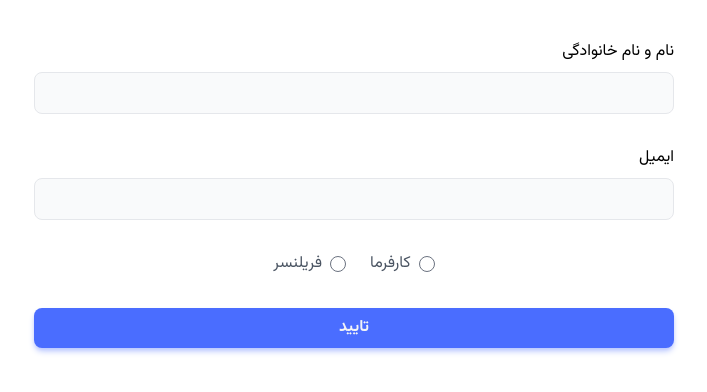
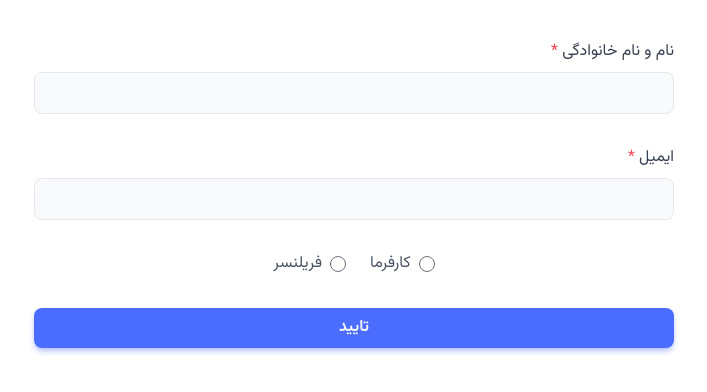
Before and after one commit to maryamsalamatL/freelancer-app, a React (Vite) app: page /complete-profile in a window 1280 px wide. Shown: the top 392 px of the page, without its empty margins (366-1073 px from the left). Built offline with nearby package versions, Linux system fonts and the light colour scheme.

Commit message:
feat: form validation using react-hook-form

```diff
--- a/package.json
+++ b/package.json
@@ -14,6 +14,7 @@
     "axios": "^1.7.7",
     "react": "^18.3.1",
     "react-dom": "^18.3.1",
+    "react-hook-form": "^7.53.1",
     "react-hot-toast": "^2.4.1",
     "react-icons": "^5.3.0",
     "react-loader-spinner": "^6.1.6",
--- a/src/features/authentication/AuthContainer.jsx
+++ b/src/features/authentication/AuthContainer.jsx
@@ -4,10 +4,16 @@ import CheckOTPForm from "./CheckOTPForm";
 import { useMutation } from "@tanstack/react-query";
 import toast from "react-hot-toast";
 import { getOtp } from "../../services/authService";
+import { useForm } from "react-hook-form";
 
 export default function AuthContainer() {
   const [step, setStep] = useState(1);
-  const [phoneNumber, setPhoneNumber] = useState("");
+  const {
+    register,
+    formState: { errors },
+    handleSubmit,
+    getValues,
+  } = useForm();
   const {
     mutateAsync,
     isPending: isSendingOtp,
@@ -16,8 +22,7 @@ export default function AuthContainer() {
     mutationFn: getOtp,
   });
 
-  const handleSendOtp = async (e) => {
-    e.preventDefault();
+  const handleSendOtp = async ({ phoneNumber }) => {
     try {
       const data = await mutateAsync({ phoneNumber });
       setStep(2);
@@ -32,18 +37,18 @@ export default function AuthContainer() {
       case 1:
         return (
           <SendOTPForm
-            onSendOtp={handleSendOtp}
+            onSendOtp={handleSubmit(handleSendOtp)}
             isSendingOtp={isSendingOtp}
-            phoneNumber={phoneNumber}
-            onChange={(e) => setPhoneNumber(e.target.value)}
+            register={register}
+            errors={errors}
           />
         );
       case 2:
         return (
           <CheckOTPForm
-            phoneNumber={phoneNumber}
+            phoneNumber={getValues("phoneNumber")}
             onBack={() => setStep((s) => s - 1)}
-            onResendOtp={handleSendOtp}
+            onResendOtp={handleSubmit(handleSendOtp)}
             otpResponse={otpResponse}
           />
         );
--- a/src/features/authentication/CompleteProfileForm.jsx
+++ b/src/features/authentication/CompleteProfileForm.jsx
@@ -6,24 +6,24 @@ import { completeProfile } from "../../services/authService";
 import toast from "react-hot-toast";
 import Loading from "../../ui/Loading";
 import { useNavigate } from "react-router-dom";
+import { useForm } from "react-hook-form";
 
 export default function CompleteProfileForm() {
-  const [name, setName] = useState("");
-  const [email, setEmail] = useState("");
-  const [role, setRole] = useState("");
+  const {
+    register,
+    formState: { errors },
+    handleSubmit,
+    watch,
+  } = useForm();
   const navigate = useNavigate();
   const { mutateAsync, isPending } = useMutation({
     mutationFn: completeProfile,
   });
 
-  const handleCompleteProfile = async (e) => {
-    e.preventDefault();
+  const handleCompleteProfile = async (data) => {
+    // data => { email, name, role }
     try {
-      const { user, message } = await mutateAsync({
-        email,
-        name,
-        role,
-      });
+      const { user, message } = await mutateAsync(data);
       toast.success(message);
 
       if (user.status !== 2) {
@@ -39,36 +39,58 @@ export default function CompleteProfileForm() {
 
   return (
     <div className="w-full sm:max-w-screen-sm">
-      <form className="space-y-8" onSubmit={handleCompleteProfile}>
+      <form
+        className="space-y-8"
+        onSubmit={handleSubmit(handleCompleteProfile)}
+      >
         <TextField
           label="نام و نام خانوادگی"
           name="name"
-          value={name}
-          onChange={(e) => setName(e.target.value)}
+          register={register}
+          validationSchema={{ required: "نام ضروری است" }}
+          errors={errors}
+          required
         />
         <TextField
           label="ایمیل"
           name="email"
-          value={email}
-          onChange={(e) => setEmail(e.target.value)}
+          register={register}
+          validationSchema={{
+            required: "ایمیل ضروری است",
+            pattern: {
+              value: /^[A-Z0-9._%+-]+@[A-Z0-9.-]+\.[A-Z]{2,}$/i,
+              message: "ایمیل نامعتبر است",
+            },
+          }}
+          errors={errors}
+          required
         />
+        <div>
           <div className="flex justify-center gap-x-6">
             <RadioInput
               name="role"
               value="OWNER"
               label="کارفرما"
               id="OWNER"
-            onChange={(e) => setRole(e.target.value)}
-            checked={role === "OWNER"}
+              watch={watch}
+              register={register}
+              validationSchema={{ required: "انتخاب نقش ضروری است" }}
             />
             <RadioInput
               name="role"
               value="FREELANCER"
               label="فریلنسر"
               id="FREELANCER"
-            onChange={(e) => setRole(e.target.value)}
-            checked={role === "FREELANCER"}
+              watch={watch}
+              register={register}
+              validationSchema={{ required: "انتخاب نقش ضروری است" }}
             />
+          </div>
+          {errors && errors["role"] && (
+            <span className="text-error text-xs block mt-2">
+              {errors["role"]?.message}
+            </span>
+          )}
         </div>
         {isPending ? (
           <Loading />
--- a/src/features/authentication/SendOTPForm.jsx
+++ b/src/features/authentication/SendOTPForm.jsx
@@ -4,8 +4,8 @@ import Loading from "../../ui/Loading";
 export default function SendOTPForm({
   onSendOtp,
   isSendingOtp,
-  phoneNumber,
-  onChange,
+  register,
+  errors,
 }) {
   return (
     <div>
@@ -13,8 +13,11 @@ export default function SendOTPForm({
         <TextField
           label="شماره موبایل"
           name="phoneNumber"
-          value={phoneNumber}
-          onChange={onChange}
+          register={register}
+          validationSchema={{ required: "شماره موبایل ضروری است" }}
+          type="number"
+          errors={errors}
+          required
         />
         <div>
           {isSendingOtp ? (
--- a/src/ui/RadioInput.jsx
+++ b/src/ui/RadioInput.jsx
@@ -2,20 +2,20 @@ export default function RadioInput({
   name,
   value,
   label,
-  onChange,
   id,
-  checked,
+  register,
+  validationSchema,
+  watch,
 }) {
   return (
     <div className="flex items-center gap-x-2 text-secondary-600">
       <input
         className="form-radio text-primary-900 focus:ring-primary-900 cursor-pointer"
         type="radio"
-        name={name}
+        value={value}
         id={id}
-        value={value}
-        onChange={onChange}
-        checked={checked}
+        checked={watch(name) === value}
+        {...register(name, validationSchema)}
       />
       <label htmlFor={id}>{label}</label>
     </div>
--- a/src/ui/TextField.jsx
+++ b/src/ui/TextField.jsx
@@ -1,14 +1,28 @@
-export default function TextField({ name, label, value, onChange }) {
+export default function TextField({
+  name,
+  label,
+  register,
+  validationSchema,
+  errors,
+  required,
+  type = "text",
+}) {
   return (
     <div className="space-y-2">
-      <label htmlFor={name}>{label}</label>
+      <label htmlFor={name} className="text-secondary-700">
+        {label} {required && <span className="text-error">*</span>}
+      </label>
       <input
-        type="text"
+        type={type}
         id={name}
         className="textField__input"
-        value={value}
-        onChange={onChange}
+        {...register(name, validationSchema)}
       />
+      {errors && errors[name] && (
+        <span className="text-error text-xs block mt-2">
+          {errors[name]?.message}
+        </span>
+      )}
     </div>
   );
 }
```
Also changed, not shown: 1 other file (tests, documents, lock files or other folders). Lines whose indentation alone changed are shown as unchanged.
